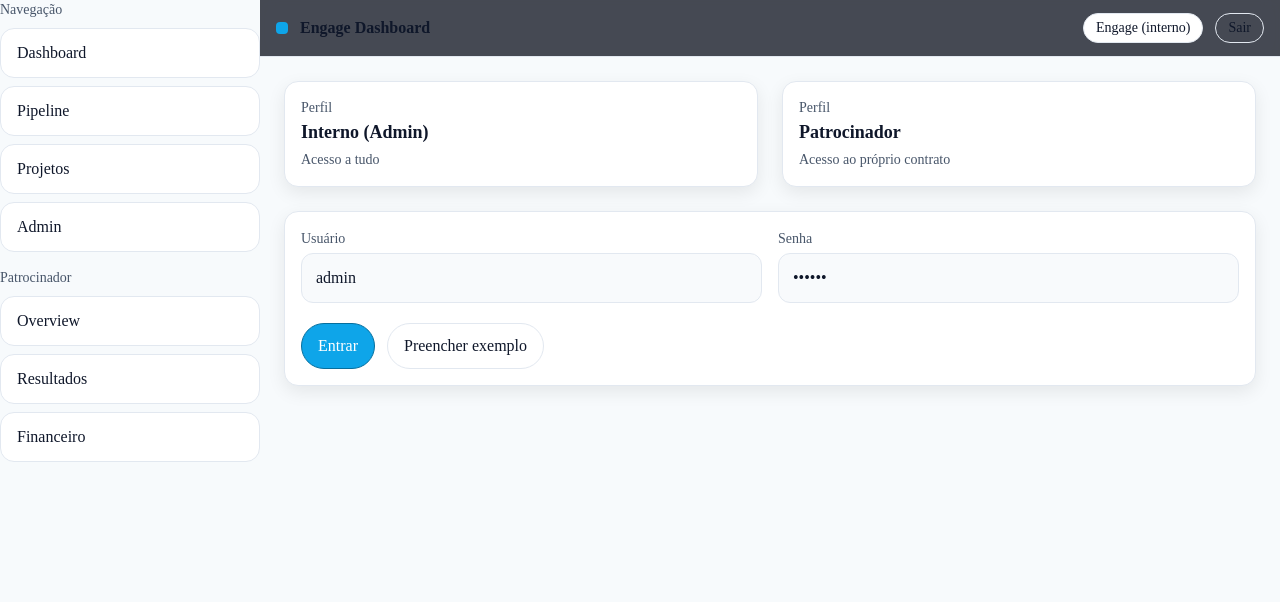
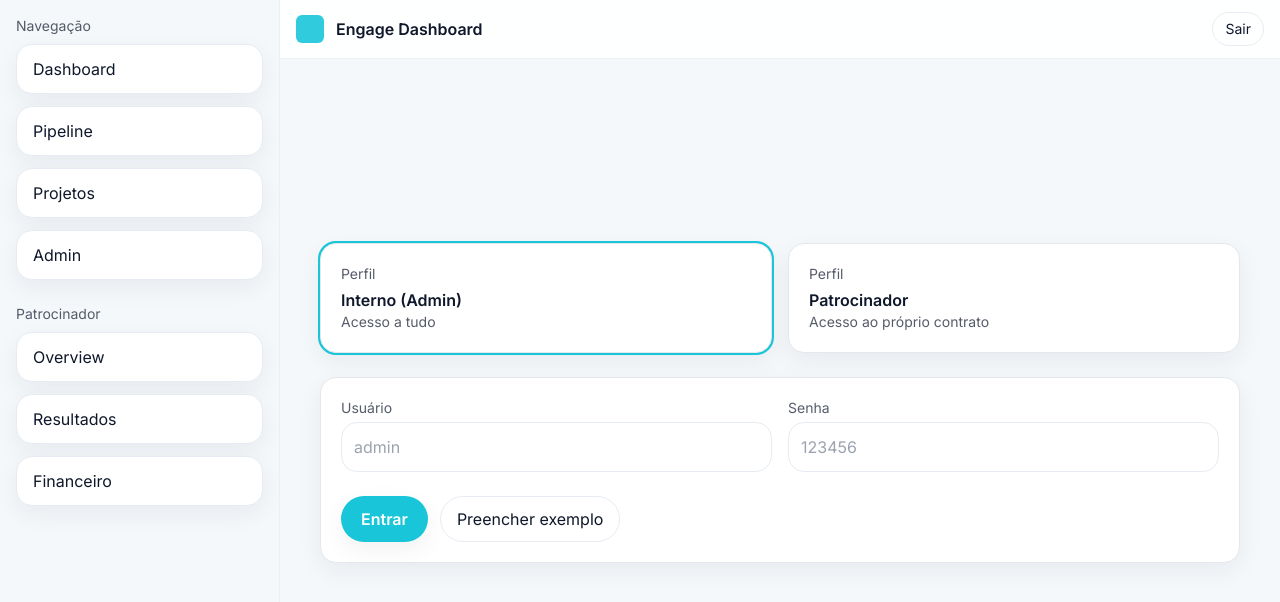
Before and after one commit to jay-psf/jay-psf-engage-dashboard-template, a Next.js app: page /login in a window 1280 px wide. Shown: the top 602 px of the page. Built offline with nearby package versions, Linux system fonts and the light colour scheme; no server answers.

Commit message:
style: tipografia Inter, paleta base, login aprimorado, menu por perfil, logo sponsor no topbar

```diff
--- a/app/api/auth/route.ts
+++ b/app/api/auth/route.ts
@@ -1,19 +1,22 @@
 import { NextResponse } from "next/server";
-import { cookies } from "next/headers";
-
-const USERS = {
-  admin:   { password: "123456", role: "admin" as const,   brand: null },
-  sponsor: { password: "000000", role: "sponsor" as const, brand: "heineken" },
-};
 
 export async function POST(req: Request) {
-  const { username, password } = await req.json();
-  const user = (USERS as any)[username];
-  if (!user || user.password !== password) {
-    return NextResponse.json({ ok: false }, { status: 401 });
+  const { username, password, role, brand } = await req.json();
+
+  // Mock simples (vamos trocar por auth real depois)
+  const okAdmin = role === "admin" && username === "admin" && password === "123456";
+  const okSponsor = role === "sponsor" && username === "sponsor" && password === "000000";
+
+  if (!okAdmin && !okSponsor) {
+    return new NextResponse("unauthorized", { status: 401 });
   }
-  const res = NextResponse.json({ ok: true, role: user.role, brand: user.brand });
-  res.cookies.set("role", user.role, { path: "/" });
-  if (user.brand) res.cookies.set("brand", user.brand, { path: "/" });
+
+  const res = NextResponse.redirect(new URL(okSponsor ? `/sponsor/${brand || "heineken"}/overview` : "/", req.url));
+  res.cookies.set("role", role, { path: "/", httpOnly: false });
+  if (okSponsor) {
+    res.cookies.set("brand", brand || "heineken", { path: "/", httpOnly: false });
+  } else {
+    res.cookies.set("brand", "", { path: "/", httpOnly: false });
+  }
   return res;
 }
--- a/app/layout.tsx
+++ b/app/layout.tsx
@@ -2,8 +2,15 @@ import "../styles/globals.css";
 import "../styles/tokens.css";
 import type { Metadata } from "next";
 import { cookies } from "next/headers";
+import { Inter } from "next/font/google";
 import Sidebar from "@/components/ui/Sidebar";
 import Topbar from "@/components/ui/Topbar";
+
+const inter = Inter({
+  subsets: ["latin"],
+  variable: "--font-inter",
+  display: "swap",
+});
 
 export const metadata: Metadata = {
   title: "Engage Dashboard",
@@ -11,19 +18,13 @@ export const metadata: Metadata = {
 };
 
 export default function RootLayout({ children }: { children: React.ReactNode }) {
-  const cookieStore = cookies();
-  const role = (cookieStore.get("role")?.value as "admin" | "sponsor") || "admin";
-  const brand = cookieStore.get("brand")?.value || "";
-
-  const themeClass = role === "sponsor" ? "theme-sponsor" : "theme-admin";
+  const c = cookies();
+  const role = c.get("role")?.value || "guest"; // admin | sponsor | guest
+  const themeClass = role === "sponsor" ? "dark" : ""; // admin=claro, sponsor=escuro
 
   return (
-    <html lang="pt-BR">
-      <body
-        className={`${themeClass}`}
-        data-role={role}
-        data-brand={brand}
-      >
+    <html lang="pt-BR" className={`${themeClass} ${inter.variable}`}>
+      <body className="font-sans bg-entourage-bg-light text-entourage-text-light dark:bg-entourage-bg-dark dark:text-entourage-text-dark">
         <div className="min-h-screen flex">
           <Sidebar />
           <div className="flex-1 flex flex-col">
--- a/app/login/login-form.tsx
+++ b/app/login/login-form.tsx
@@ -1,6 +1,5 @@
 "use client";
-import { useState, useEffect } from "react";
-import { useRouter } from "next/navigation";
+import { useState } from "react";
 
 type Role = "admin" | "sponsor";
 
@@ -8,129 +7,103 @@ export default function LoginForm() {
   const [role, setRole] = useState<Role>("admin");
   const [username, setUsername] = useState("");
   const [password, setPassword] = useState("");
-  const [loading, setLoading] = useState(false);
-  const [err, setErr] = useState("");
-  const router = useRouter();
-
-  useEffect(() => {
-    // preencher exemplo rápido
-    setUsername(role === "admin" ? "admin" : "sponsor");
-    setPassword(role === "admin" ? "123456" : "000000");
-  }, [role]);
 
   async function onSubmit(e: React.FormEvent) {
     e.preventDefault();
-    setLoading(true);
-    setErr("");
-    try {
+    // Patrocinador -> atribui brand automaticamente (ajustaremos quando vier do backend)
+    const brand = role === "sponsor" ? "heineken" : "";
     const res = await fetch("/api/auth", {
       method: "POST",
       headers: { "Content-Type": "application/json" },
-        body: JSON.stringify({ username, password }),
+      body: JSON.stringify({ username, password, role, brand }),
     });
-      if (!res.ok) throw new Error("Usuário ou senha inválidos");
-      const data = await res.json();
-      // redireciona por papel
-      if (data.role === "sponsor") {
-        router.push(`/sponsor/${data.brand || "heineken"}/overview`);
+    if (res.ok) {
+      // redireciona pelo próprio backend via 302; como fallback:
+      window.location.href = role === "sponsor" ? `/sponsor/${brand}/overview` : "/";
     } else {
-        router.push("/");
-      }
-    } catch (e: any) {
-      setErr(e.message || "Erro ao entrar");
-    } finally {
-      setLoading(false);
+      alert("Login inválido");
     }
   }
 
-  const Card = ({
-    active,
-    title,
-    desc,
-    onClick,
-  }: {
-    active: boolean;
-    title: string;
-    desc: string;
-    onClick: () => void;
-  }) => (
+  function fillExample() {
+    if (role === "admin") {
+      setUsername("admin");
+      setPassword("123456");
+    } else {
+      setUsername("sponsor");
+      setPassword("000000");
+    }
+  }
+
+  const card =
+    "rounded-2xl border p-5 bg-entourage-surface-light shadow-soft hover:shadow dark:bg-entourage-surface-dark dark:border-entourage-line-dark";
+
+  return (
+    <main className="min-h-[80vh] flex items-start md:items-center justify-center">
+      <div className="w-full max-w-5xl p-4 space-y-6">
+        <div className="grid md:grid-cols-2 gap-4">
           <button
             type="button"
-      onClick={onClick}
-      className={`card block text-left w-full ${active ? "ring-2 ring-[var(--brand-accent)]" : ""}`}
+            onClick={() => setRole("admin")}
+            className={`${card} text-left ${role === "admin" ? "ring-2 ring-entourage-primary" : ""}`}
           >
-      <div className="text-sm" style={{ color: "var(--muted)" }}>Perfil</div>
-      <div className="text-lg font-semibold">{title}</div>
-      <div className="text-sm mt-1" style={{ color: "var(--muted)" }}>{desc}</div>
+            <div className="text-sm opacity-70">Perfil</div>
+            <div className="font-semibold mt-1">Interno (Admin)</div>
+            <div className="text-sm opacity-70">Acesso a tudo</div>
           </button>
-  );
 
-  return (
-    <div className="max-w-5xl mx-auto grid gap-6">
-      <div className="grid md:grid-cols-2 gap-6">
-        <Card
-          active={role === "admin"}
-          title="Interno (Admin)"
-          desc="Acesso a tudo"
-          onClick={() => setRole("admin")}
-        />
-        <Card
-          active={role === "sponsor"}
-          title="Patrocinador"
-          desc="Acesso ao próprio contrato"
+          <button
+            type="button"
             onClick={() => setRole("sponsor")}
-        />
+            className={`${card} text-left ${role === "sponsor" ? "ring-2 ring-entourage-primary" : ""}`}
+          >
+            <div className="text-sm opacity-70">Perfil</div>
+            <div className="font-semibold mt-1">Patrocinador</div>
+            <div className="text-sm opacity-70">Acesso ao próprio contrato</div>
+          </button>
         </div>
 
-      <form onSubmit={onSubmit} className="card">
+        <form onSubmit={onSubmit} className={`${card} space-y-4`}>
           <div className="grid md:grid-cols-2 gap-4">
-          <label className="w-full">
-            <div className="label">Usuário</div>
+            <label className="block">
+              <div className="text-sm opacity-70 mb-1">Usuário</div>
               <input
-              className="input"
                 value={username}
                 onChange={(e) => setUsername(e.target.value)}
                 placeholder={role === "admin" ? "admin" : "sponsor"}
-              autoComplete="username"
+                className="w-full rounded-xl2 border px-3 py-3 bg-white/90 dark:bg-entourage-bg-dark/50 border-entourage-line-light dark:border-entourage-line-dark outline-none"
               />
             </label>
 
-          <label className="w-full">
-            <div className="label">Senha</div>
+            <label className="block">
+              <div className="text-sm opacity-70 mb-1">Senha</div>
               <input
-              className="input"
                 type="password"
                 value={password}
                 onChange={(e) => setPassword(e.target.value)}
                 placeholder={role === "admin" ? "123456" : "000000"}
-              autoComplete="current-password"
+                className="w-full rounded-xl2 border px-3 py-3 bg-white/90 dark:bg-entourage-bg-dark/50 border-entourage-line-light dark:border-entourage-line-dark outline-none"
               />
             </label>
           </div>
 
-        {err && <div className="mt-3 text-sm" style={{ color: "salmon" }}>{err}</div>}
-
-        <div className="mt-5 flex items-center gap-3">
+          <div className="flex gap-3 pt-2">
             <button
               type="submit"
-            disabled={loading}
-            className="btn-primary"
+              className="inline-flex items-center justify-center rounded-pill px-5 py-2.5 bg-entourage-primary text-white font-semibold shadow-soft hover:shadow focus:outline-none active:translate-y-[1px] transition"
             >
-            {loading ? "Entrando..." : "Entrar"}
+              Entrar
             </button>
-
             <button
               type="button"
-            className="btn-ghost"
-            onClick={() => {
-              setUsername(role === "admin" ? "admin" : "sponsor");
-              setPassword(role === "admin" ? "123456" : "000000");
-            }}
+              onClick={fillExample}
+              className="rounded-pill border px-4 py-2.5 border-entourage-line-light dark:border-entourage-line-dark"
             >
               Preencher exemplo
             </button>
           </div>
         </form>
       </div>
+    </main>
   );
 }
--- a/components/ui/Sidebar.tsx
+++ b/components/ui/Sidebar.tsx
@@ -1,45 +1,44 @@
-"use client";
 import Link from "next/link";
-import { useEffect, useState } from "react";
+import { cookies } from "next/headers";
+
+const NavItem = ({ href, children }: { href: string; children: React.ReactNode }) => (
+  <Link
+    href={href}
+    className="block rounded-xl2 border border-entourage-line-light bg-entourage-surface-light px-4 py-3 shadow-soft hover:shadow transition
+               dark:border-entourage-line-dark dark:bg-entourage-surface-dark"
+  >
+    {children}
+  </Link>
+);
 
 export default function Sidebar() {
-  const [role, setRole] = useState<"admin"|"sponsor">("admin");
-  const [brand, setBrand] = useState("");
-
-  useEffect(() => {
-    const b = document.body;
-    setRole((b.dataset.role as any) || "admin");
-    setBrand(b.dataset.brand || "");
-  }, []);
-
-  const Item = ({ href, children }: { href: string; children: React.ReactNode }) => (
-    <Link href={href} className="block px-4 py-3 rounded-xl border"
-      style={{ borderColor:"var(--border)", background:"var(--panel)", color:"var(--text)" }}>
-      {children}
-    </Link>
-  );
+  const c = cookies();
+  const role = c.get("role")?.value || "guest";
+  const brand = c.get("brand")?.value || "acme";
 
   return (
-    <aside className="w-[260px] shrink-0">
-      <div className="space-y-4">
-        {role === "admin" && (
-          <div>
-            <div className="mb-2 text-sm" style={{ color:"var(--muted)" }}>Navegação</div>
-            <div className="space-y-2">
-              <Item href="/">Dashboard</Item>
-              <Item href="/pipeline">Pipeline</Item>
-              <Item href="/projetos">Projetos</Item>
-              <Item href="/admin">Admin</Item>
-            </div>
+    <aside className="w-[280px] hidden md:block border-r border-entourage-line-light/70 dark:border-entourage-line-dark/70">
+      <div className="p-4 space-y-6">
+        <div>
+          <div className="text-sm opacity-70 mb-2">Navegação</div>
+          <div className="space-y-3">
+            {role !== "sponsor" && (
+              <>
+                <NavItem href="/">Dashboard</NavItem>
+                <NavItem href="/pipeline">Pipeline</NavItem>
+                <NavItem href="/projetos">Projetos</NavItem>
+                <NavItem href="/admin">Admin</NavItem>
+              </>
+            )}
           </div>
-        )}
+        </div>
 
         <div>
-          <div className="mb-2 text-sm" style={{ color:"var(--muted)" }}>Patrocinador</div>
-          <div className="space-y-2">
-            <Item href={`/sponsor/${brand || "heineken"}/overview`}>Overview</Item>
-            <Item href={`/sponsor/${brand || "heineken"}/results`}>Resultados</Item>
-            <Item href={`/sponsor/${brand || "heineken"}/financials`}>Financeiro</Item>
+          <div className="text-sm opacity-70 mb-2">Patrocinador</div>
+          <div className="space-y-3">
+            <NavItem href={`/sponsor/${brand}/overview`}>Overview</NavItem>
+            <NavItem href={`/sponsor/${brand}/results`}>Resultados</NavItem>
+            <NavItem href={`/sponsor/${brand}/financials`}>Financeiro</NavItem>
           </div>
         </div>
       </div>
--- a/components/ui/Topbar.tsx
+++ b/components/ui/Topbar.tsx
@@ -1,43 +1,43 @@
-"use client";
+import Image from "next/image";
 import Link from "next/link";
-import { useEffect, useState } from "react";
+import { cookies } from "next/headers";
 
 export default function Topbar() {
-  const [role, setRole] = useState<"admin"|"sponsor">("admin");
-  const [brand, setBrand] = useState("");
-
-  useEffect(() => {
-    const b = document.body;
-    setRole((b.dataset.role as any) || "admin");
-    setBrand(b.dataset.brand || "");
-  }, []);
-
-  // simples mapeamento de arquivo por marca
-  const brandSrc =
-    role === "sponsor" && brand
-      ? (brand === "heineken" ? "/logos/heineken.jpeg" : `/logos/${brand}.svg`)
-      : null;
+  const c = cookies();
+  const role = c.get("role")?.value || "guest";
+  const brand = c.get("brand")?.value || "";
+  const brandName = brand ? brand.charAt(0).toUpperCase() + brand.slice(1) : "";
 
   return (
-    <header className="sticky top-0 z-40 w-full"
-      style={{ background:"rgba(10,14,26,.75)", backdropFilter:"saturate(160%) blur(8px)", borderBottom:"1px solid var(--border)" }}>
-      <div className="max-w-screen-2xl mx-auto px-4 h-14 flex items-center justify-between">
+    <header className="sticky top-0 z-20 border-b border-entourage-line-light/70 bg-entourage-surface-light/90 backdrop-blur dark:bg-entourage-surface-dark/60 dark:border-entourage-line-dark/70">
+      <div className="mx-auto max-w-7xl px-4 py-3 flex items-center justify-between">
         <div className="flex items-center gap-3">
-          <div className="w-3 h-3 rounded" style={{ background:"var(--brand-accent)" }} />
+          <div className="h-7 w-7 rounded-md bg-entourage-primary/90" />
           <span className="font-semibold">Engage Dashboard</span>
         </div>
 
         <div className="flex items-center gap-3">
-          {brandSrc ? (
-            <img src={brandSrc} alt={brand} className="h-7 rounded-lg border" style={{ borderColor:"var(--border)" }}/>
-          ) : (
-            <span className="px-3 py-1 rounded-full text-sm"
-              style={{ background:"var(--panel)", border:"1px solid var(--border)", color:"var(--text)" }}>
-              Engage (interno)
-            </span>
+          {role === "sponsor" && (
+            <div className="flex items-center gap-3">
+              {/* Se existir o arquivo em /public/brands/<brand>.png ele aparece; senão, mostra só o nome */}
+              <div className="relative h-8 w-28">
+                <Image
+                  src={`/brands/${brand}.png`}
+                  alt={brandName || "Marca"}
+                  fill
+                  className="object-contain"
+                  sizes="112px"
+                  onError={() => {}}
+                />
+              </div>
+              <span className="text-sm opacity-80">{brandName}</span>
+            </div>
           )}
-          <Link href="/api/logout" className="px-3 py-1 rounded-full text-sm"
-            style={{ background:"transparent", border:"1px solid var(--border)", color:"var(--text)" }}>
+
+          <Link
+            href="/api/logout"
+            className="rounded-pill bg-transparent border px-3 py-1.5 text-sm border-entourage-line-light hover:bg-entourage-line-light/40 transition dark:border-entourage-line-dark dark:hover:bg-entourage-line-dark/40"
+          >
             Sair
           </Link>
         </div>
--- a/tailwind.config.ts
+++ b/tailwind.config.ts
@@ -1,28 +1,53 @@
 import type { Config } from "tailwindcss";
 
-const config: Config = {
+export default {
   content: [
     "./app/**/*.{ts,tsx}",
     "./components/**/*.{ts,tsx}",
-    "./lib/**/*.{ts,tsx}",
     "./styles/**/*.css",
   ],
+  darkMode: ["class"],
   theme: {
     extend: {
-      fontFamily: {
-        sans: ["var(--font-inter)", "system-ui", "sans-serif"],
-        display: ["var(--font-sora)", "system-ui", "sans-serif"],
+      colors: {
+        entourage: {
+          // primária (acento) – ajustaremos depois com a paleta oficial
+          primary: "#19C5D8",
+          // background claro e escuro
+          bg: {
+            light: "#F5F8FB",
+            dark: "#0E1217",
+          },
+          // cartões/contêiner
+          surface: {
+            light: "#FFFFFF",
+            dark: "#151B22",
+          },
+          // bordas e linhas
+          line: {
+            light: "#E6ECF2",
+            dark: "#233041",
+          },
+          // texto
+          text: {
+            light: "#0F172A",
+            muteLight: "#475569",
+            dark: "#F1F5F9",
+            muteDark: "#94A3B8",
+          },
+        },
       },
       boxShadow: {
-        soft: "0 8px 24px rgba(0,0,0,.06)",
-        soft2: "0 12px 32px rgba(0,0,0,.08)",
+        soft: "0 8px 24px rgba(2, 12, 27, 0.06)",
       },
       borderRadius: {
-        xl: "0.875rem",
-        "2xl": "1rem",
+        pill: "9999px",
+        xl2: "1rem",
       },
+    },
+    fontFamily: {
+      sans: ["var(--font-inter)", "system-ui", "ui-sans-serif", "Arial"],
     },
   },
   plugins: [],
-};
-export default config;
+} satisfies Config;
```
Also changed, not shown: public/brands/heineken.png (added), public/logos/heineken.png (renamed from public/logos/Heineken-logo.png). Lines whose indentation alone changed are shown as unchanged.
